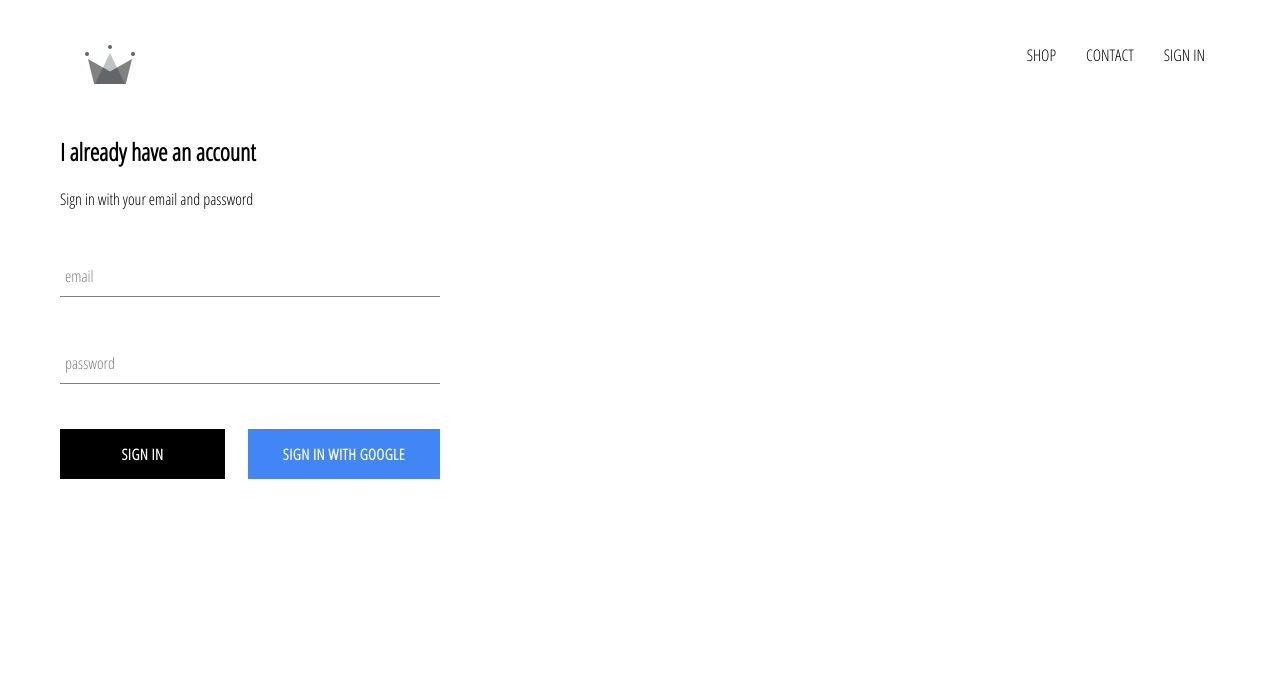
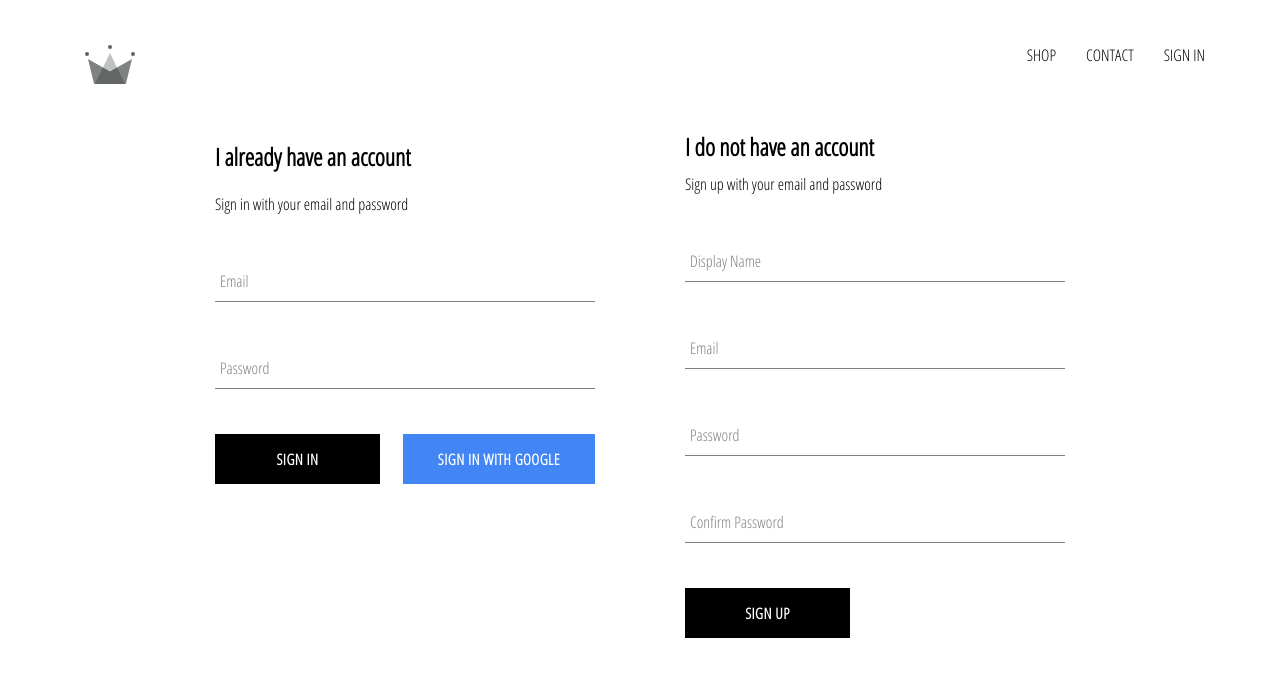
Before and after one commit to elsowiny/React-Ecommerce, a React (Create React App) app: page /signin in a window 1280 px wide. Shown: the top 676 px of the page. Built offline with nearby package versions, Linux system fonts and the light colour scheme; no server answers.

Commit message:
added sign up component with styling and allowing for sign in with email or password stored on firestore

```diff
--- a/src/components/sign-in/sign-in.component.jsx
+++ b/src/components/sign-in/sign-in.component.jsx
@@ -37,7 +37,7 @@
                         type="email"
                         value={this.state.email}
                         handleChange={this.handleChange}
-                        label="email"
+                        label="Email"
                         required />
 
                     <FormInput
@@ -45,7 +45,7 @@
                             type="password"
                             value={this.state.password}
                             handleChange={this.handleChange}
-                            label="password"
+                            label="Password"
                             required />
                     <div className="buttons">
 
--- /dev/null
+++ b/src/components/sign-up/sign-up.component.jsx
@@ -0,0 +1,95 @@
+import React from 'react';
+
+import FormInput from '../form-input/form-input.component';
+import CustomButton from '../custom-button/custom-button.component';
+
+import { auth, createUserProfileDocument } from '../../firebase/firebase.utils';
+
+import './sign-up.styles.scss';
+
+class SignUp extends React.Component {
+    constructor() {
+        super();
+        this.state = {
+            displayName: '',
+            email: '',
+            password: '',
+            confirmPassword: ''
+        }
+    }
+
+    handleSubmit = async event => {
+        event.preventDefault();
+        const { displayName, email, password, confirmPassword } = this.state;
+        if (password !== confirmPassword) {
+            alert("Passwords don't match");
+            return;
+        }
+        if((password.length || confirmPassword.length) < 6) {
+            alert("Password must be at least 6 characters");
+        }
+        try {
+            const { user } = await auth.createUserWithEmailAndPassword(email, password);
+            await createUserProfileDocument(user, { displayName });
+            this.setState({
+                displayName: '',
+                email: '',
+                password: '',
+                confirmPassword: ''
+            })
+        } catch (error) {
+            console.error(error);
+        }
+    };
+
+    handleChange = event => {
+        const { name, value } = event.target;
+        this.setState({ [name]: value });
+    };
+    render() {
+        const { displayName, email, password, confirmPassword } = this.state;
+        return (
+            <div className="sign-up">
+                <h2 className="title">I do not have an account</h2>
+                <span>Sign up with your email and password</span>
+                <form className="sign-up-form" onSubmit={this.handleSubmit} >
+                    <FormInput
+                        type="text"
+                        name="displayName"
+                        value={displayName}
+                        onChange={this.handleChange}
+                        label="Display Name"
+                        required
+                    />
+                    <FormInput
+                        type="email"
+                        name="email"
+                        value={email}
+                        onChange={this.handleChange}
+                        label="Email"
+                        required
+                    />
+                    <FormInput
+                        type="password"
+                        name="password"
+                        value={password}
+                        onChange={this.handleChange}
+                        label="Password"
+                        required
+                    />
+                    <FormInput
+                        type="password"
+                        name="confirmPassword"
+                        value={confirmPassword}
+                        onChange={this.handleChange}
+                        label="Confirm Password"
+                        required
+                    />
+                    <CustomButton type="submit">SIGN UP </CustomButton>
+                </form>
+            </div>
+        )
+    }
+}
+
+export default SignUp;
--- /dev/null
+++ b/src/components/sign-up/sign-up.styles.scss
@@ -0,0 +1,9 @@
+.sign-up {
+    display: flex;
+    flex-direction: column;
+    width: 380px;
+
+    .title {
+      margin: 10px 0;
+    }
+  }
--- a/src/pages/sign-in-and-sign-up/sign-in-and-sign-up.component.jsx
+++ b/src/pages/sign-in-and-sign-up/sign-in-and-sign-up.component.jsx
@@ -1,9 +1,11 @@
 import React from 'react';
 import SignIn from '../../components/sign-in/sign-in.component';
+import SignUp from '../../components/sign-up/sign-up.component';
 import './sign-in-and-sign-up.styles.scss';
 const SignInAndSignUpPage = () => (
-    <div className="sign-in-and-sign-up"><SignIn />
-
+    <div className="sign-in-and-sign-up">
+        <SignIn />
+        <SignUp />
     </div>
 );
 
--- a/src/pages/sign-in-and-sign-up/sign-in-and-sign-up.styles.scss
+++ b/src/pages/sign-in-and-sign-up/sign-in-and-sign-up.styles.scss
@@ -0,0 +1,6 @@
+.sign-in-and-sign-up {
+    width: 850px;
+    display: flex;
+    justify-content: space-between;
+    margin: 30px auto;
+  }
```
Also changed, not shown: src/App.js (+9 -7 lines).
